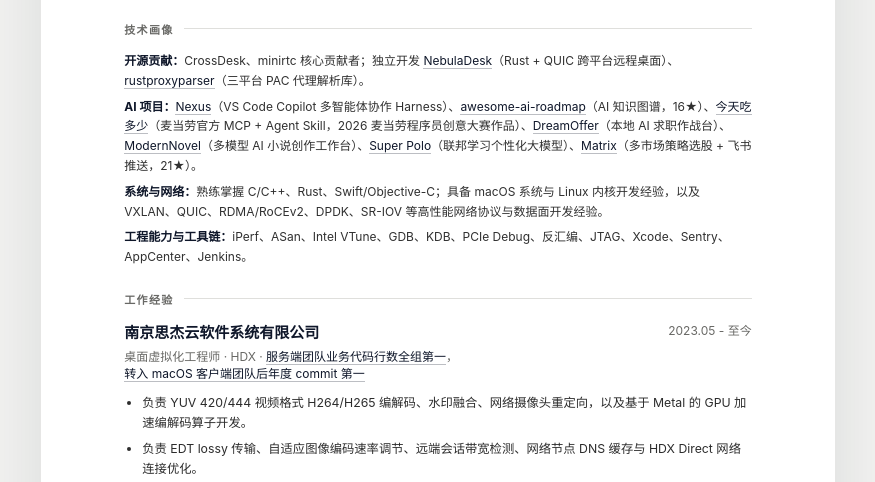
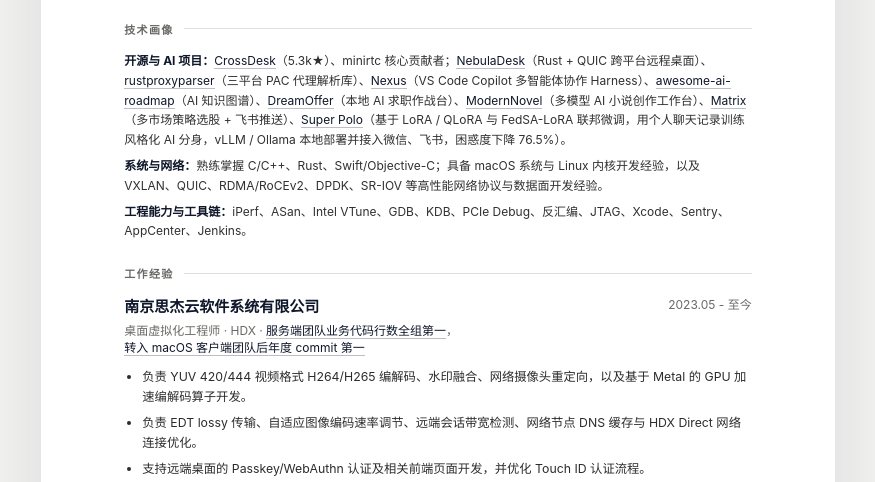
Before and after one commit to zongyangbigpolo/zongyangbigpolo.github.io, a plain HTML site: page resumes/v2/index.html in a window 1280 px wide. Shown: the part 263-745 px from the top of the page, without its empty margins (202-1077 px from the left). Drawn offline with Linux system fonts and the light colour scheme.

Commit message:
v2: merge projects into one line, refine entries
Co-authored-by: Copilot App <223556219+Copilot@users.noreply.github.com>

```diff
--- a/resumes/v2/index.html
+++ b/resumes/v2/index.html
@@ -31,8 +31,7 @@
         <section class="skills-section">
           <div class="section-divider">技术画像</div>
           <div class="skill-lines">
-            <p><strong>开源贡献：</strong>CrossDesk、minirtc 核心贡献者；独立开发 <a href="https://github.com/zongyangbigpolo/NebulaDesk">NebulaDesk</a>（Rust + QUIC 跨平台远程桌面）、<a href="https://github.com/zongyangbigpolo/rustproxyparser">rustproxyparser</a>（三平台 PAC 代理解析库）。</p>
-            <p><strong>AI 项目：</strong><a href="https://github.com/zongyangbigpolo/Nexus">Nexus</a>（VS Code Copilot 多智能体协作 Harness）、<a href="https://github.com/zongyangbigpolo/awesome-ai-roadmap">awesome-ai-roadmap</a>（AI 知识图谱，16★）、<a href="https://github.com/zongyangbigpolo/jintianchiduoshao">今天吃多少</a>（麦当劳官方 MCP + Agent Skill，2026 麦当劳程序员创意大赛作品）、<a href="https://github.com/zongyangbigpolo/DreamOffer">DreamOffer</a>（本地 AI 求职作战台）、<a href="https://github.com/zongyangbigpolo/ModernNovel">ModernNovel</a>（多模型 AI 小说创作工作台）、<a href="https://github.com/zongyangbigpolo/Super-Polo-Custom-LLM-Builder">Super Polo</a>（联邦学习个性化大模型）、<a href="https://github.com/zongyangbigpolo/Matrix">Matrix</a>（多市场策略选股 + 飞书推送，21★）。</p>
+            <p><strong>开源与 AI 项目：</strong><a href="https://github.com/kunkundi/crossdesk">CrossDesk</a>（5.3k★）、minirtc 核心贡献者；<a href="https://github.com/zongyangbigpolo/NebulaDesk">NebulaDesk</a>（Rust + QUIC 跨平台远程桌面）、<a href="https://github.com/zongyangbigpolo/rustproxyparser">rustproxyparser</a>（三平台 PAC 代理解析库）、<a href="https://github.com/zongyangbigpolo/Nexus">Nexus</a>（VS Code Copilot 多智能体协作 Harness）、<a href="https://github.com/zongyangbigpolo/awesome-ai-roadmap">awesome-ai-roadmap</a>（AI 知识图谱）、<a href="https://github.com/zongyangbigpolo/DreamOffer">DreamOffer</a>（本地 AI 求职作战台）、<a href="https://github.com/zongyangbigpolo/ModernNovel">ModernNovel</a>（多模型 AI 小说创作工作台）、<a href="https://github.com/zongyangbigpolo/Matrix">Matrix</a>（多市场策略选股 + 飞书推送）、<a href="https://github.com/zongyangbigpolo/Super-Polo-Custom-LLM-Builder">Super Polo</a>（基于 LoRA / QLoRA 与 FedSA-LoRA 联邦微调，用个人聊天记录训练风格化 AI 分身，vLLM / Ollama 本地部署并接入微信、飞书，困惑度下降 76.5%）。</p>
             <p><strong>系统与网络：</strong>熟练掌握 C/C++、Rust、Swift/Objective-C；具备 macOS 系统与 Linux 内核开发经验，以及 VXLAN、QUIC、RDMA/RoCEv2、DPDK、SR-IOV 等高性能网络协议与数据面开发经验。</p>
             <p><strong>工程能力与工具链：</strong>iPerf、ASan、Intel VTune、GDB、KDB、PCIe Debug、反汇编、JTAG、Xcode、Sentry、AppCenter、Jenkins。</p>
           </div>
```
Also changed, not shown: 1 other file.
